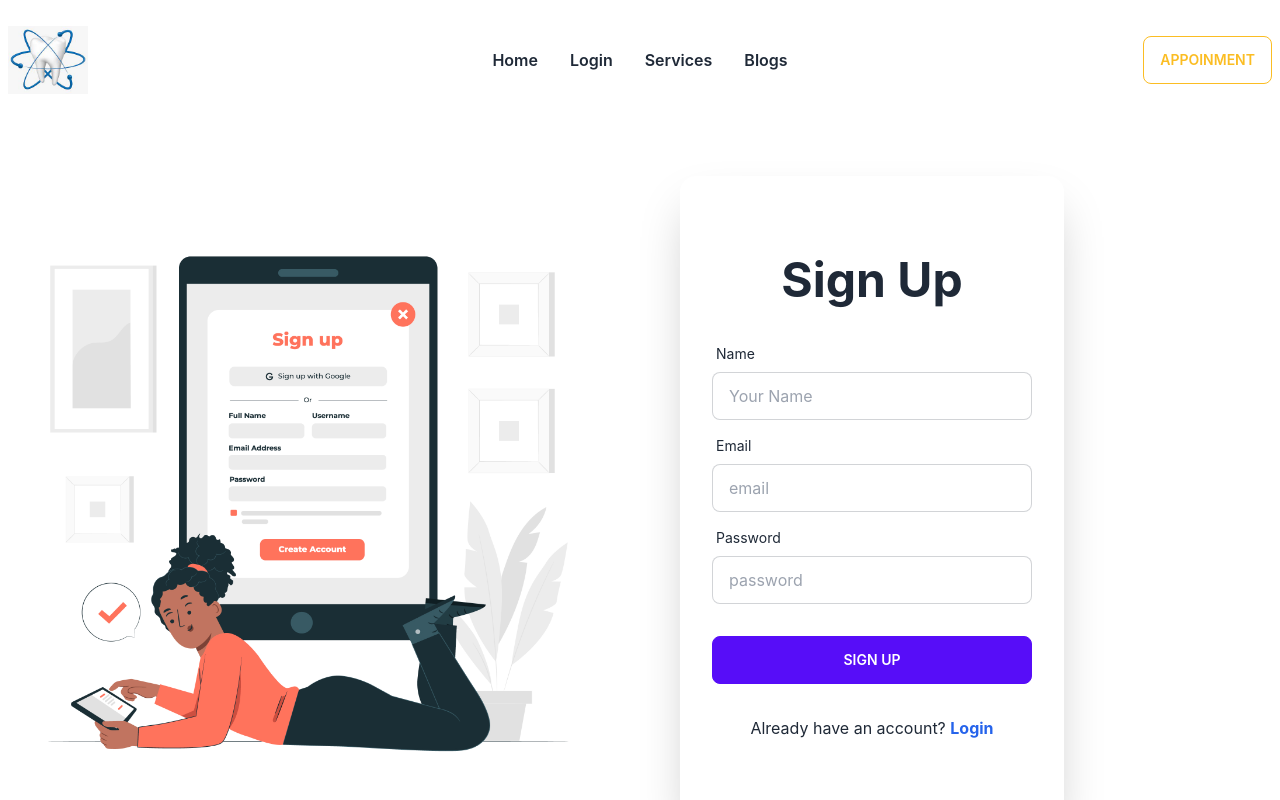
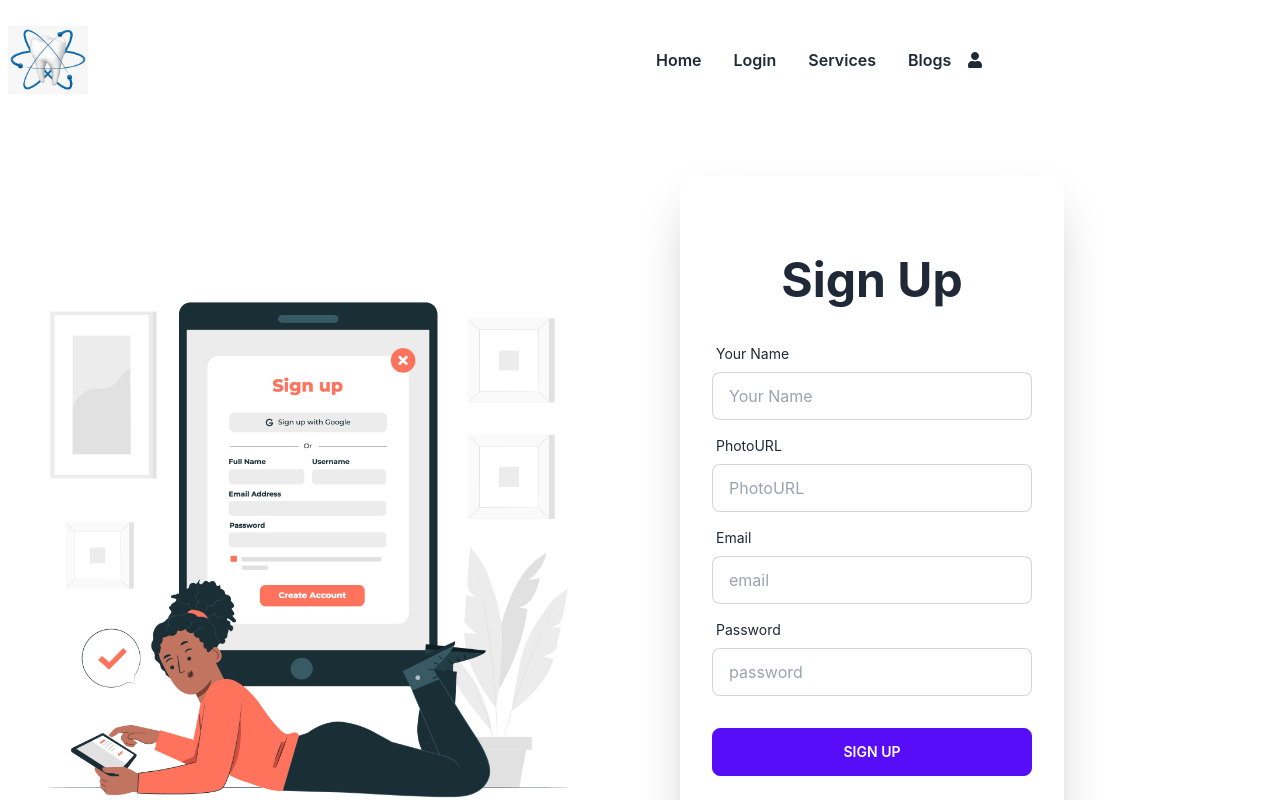
Before and after one commit to afzal75/dental-care-client-side, a React (Create React App) app: page /signup in a window 1280 px wide. Shown: the top 800 px of the page. Built offline with nearby package versions, Linux system fonts and the light colour scheme; no server answers.

Commit message:
user profile update done

```diff
--- a/package.json
+++ b/package.json
@@ -10,6 +10,7 @@
     "firebase": "^9.13.0",
     "react": "^18.2.0",
     "react-dom": "^18.2.0",
+    "react-icons": "^4.6.0",
     "react-photo-view": "^1.2.2",
     "react-router-dom": "^6.4.3",
     "react-scripts": "5.0.1",
--- a/src/Pages/CardDetails/CardDetails.jsx
+++ b/src/Pages/CardDetails/CardDetails.jsx
@@ -5,8 +5,13 @@ import { Link, useLoaderData } from 'react-router-dom';
 import { AuthContext } from '../../contexts/AuthProvider/AuthProvider';
 
 const CardDetails = () => {
-    const { name, img, price, description } = useLoaderData();
+    const { _id, name, img, price, description } = useLoaderData();
     const { user } = useContext(AuthContext)
+
+
+
+
+
     return (
         <div>
             <div className='w-1/2 m-auto'>
--- a/src/Pages/Shared/Header/Header.jsx
+++ b/src/Pages/Shared/Header/Header.jsx
@@ -1,7 +1,7 @@
-
 import { useContext } from 'react';
 import { Link } from 'react-router-dom';
 import logo from '../../../assets/logo/logo.jpeg'
+import { FaUser } from "react-icons/fa";
 import { AuthContext } from '../../../contexts/AuthProvider/AuthProvider';
 
 
@@ -25,6 +25,7 @@ const Header = () => {
                             <li className='font-semibold'><Link to="/">Add Service</Link></li>
                             <li className='font-semibold'>
                                 <button onClick={handleLogOut} className='btn-ghost'><Link to="/signup">Sign Out</Link></button>
+                                <span>{user?.displayName}</span>
                             </li>
                         </>
                         :
@@ -60,8 +61,13 @@ const Header = () => {
                     {menuItems}
                 </ul>
             </div>
-            <div className="navbar-end">
-                <button className="btn btn-outline btn-warning">Appoinment</button>
+            <div className="navbar-center">
+                {user?.photoURL ?
+                    <img style={{height: '30px', borderRadius: '50px'}}  src={user?.photoURL} alt="" />
+
+                    :
+                    <FaUser></FaUser>
+                }
             </div>
         </div>
     );
--- a/src/Pages/SignUp/SignUp.jsx
+++ b/src/Pages/SignUp/SignUp.jsx
@@ -5,24 +5,40 @@ import images from '../../assets/images/signup.jpg'
 import { AuthContext } from '../../contexts/AuthProvider/AuthProvider';
 
 const SignUp = () => {
-    const { createUser } = useContext(AuthContext);
+    const { createUser, updateUserProfile } = useContext(AuthContext);
     const [error, setError] = useState('');
     const handleSignUp = (event) => {
         event.preventDefault();
         const form = event.target;
+        const name = form.name.value;
+        const photoURL = form.photoURL.value;
         const email = form.email.value;
         const password = form.password.value;
 
         createUser(email, password)
-            .then(result => {
-                const user = result.user;
-                setError('');
-                form.reset();
-                console.log(user);
-            })
+        .then( result => {
+            const user = result.user;
+            console.log(user);
+            setError('');
+            form.reset();
+            handleUpdateUserProfile(name, photoURL);
+
+        })
+        .catch( error => {
+            console.error(error);
+            setError(error.message)
+        })
+    }
+
+    const handleUpdateUserProfile = (name, photoURL) => {
+        const profile = {
+            displayName: name,
+            photoURL: photoURL
+        }
+        updateUserProfile(profile)
+            .then(() => { })
             .catch(error => {
                 console.error(error);
-                setError(error.message);
             })
     }
 
@@ -37,10 +53,22 @@ const SignUp = () => {
                     <form onSubmit={handleSignUp} className="card-body">
                         <div className="form-control">
                             <label className="label">
+                                <span className="label-text">Your Name</span>
+                            </label>
+                            <input type="text" name="name" placeholder="Your Name" className="input input-bordered" />
+                        </div>
+                        <div className="form-control">
+                            <label className="label">
+                                <span className="label-text">PhotoURL</span>
+                            </label>
+                            <input type="text" name="photoURL" placeholder="PhotoURL" className="input input-bordered" />
+                        </div>
+                        {/* <div className="form-control">
+                            <label className="label">
                                 <span className="label-text">Name</span>
                             </label>
                             <input type="text" name="name" placeholder="Your Name" className="input input-bordered" />
-                        </div>
+                        </div> */}
                         <div className="form-control">
                             <label className="label">
                                 <span className="label-text">Email</span>
--- a/src/contexts/AuthProvider/AuthProvider.jsx
+++ b/src/contexts/AuthProvider/AuthProvider.jsx
@@ -1,6 +1,6 @@
 import React, { createContext, useEffect, useState } from 'react';
 import app from '../../firebase/firebase.init';
-import { createUserWithEmailAndPassword, getAuth, onAuthStateChanged, signInWithEmailAndPassword, signInWithPopup, signOut } from 'firebase/auth';
+import { createUserWithEmailAndPassword, getAuth, onAuthStateChanged, signInWithEmailAndPassword, signInWithPopup, signOut, updateProfile } from 'firebase/auth';
 
 export const AuthContext = createContext();
 const auth = getAuth(app);
@@ -21,6 +21,10 @@ const AuthProvider = ({ children }) => {
         return createUserWithEmailAndPassword(auth, email, password);
     };
 
+    const updateUserProfile = (profile) => {
+        return updateProfile(auth.currentUser, profile);
+    };
+
     const login = (email, password) => {
         setLoading(true);
         return signInWithEmailAndPassword(auth, email, password);
@@ -38,7 +42,7 @@ const AuthProvider = ({ children }) => {
     }
 
 
-    useEffect( () => {
+    useEffect(() => {
         const unsubscribe = onAuthStateChanged(auth, currentUser => {
             setLoading(false);
             setUser(currentUser);
@@ -52,6 +56,7 @@ const AuthProvider = ({ children }) => {
         user,
         providerLogin,
         githubProviderLogin,
+        updateUserProfile,
         loading,
         createUser,
         login,
```
Also changed, not shown: 1 other file (tests, documents, lock files or other folders).
